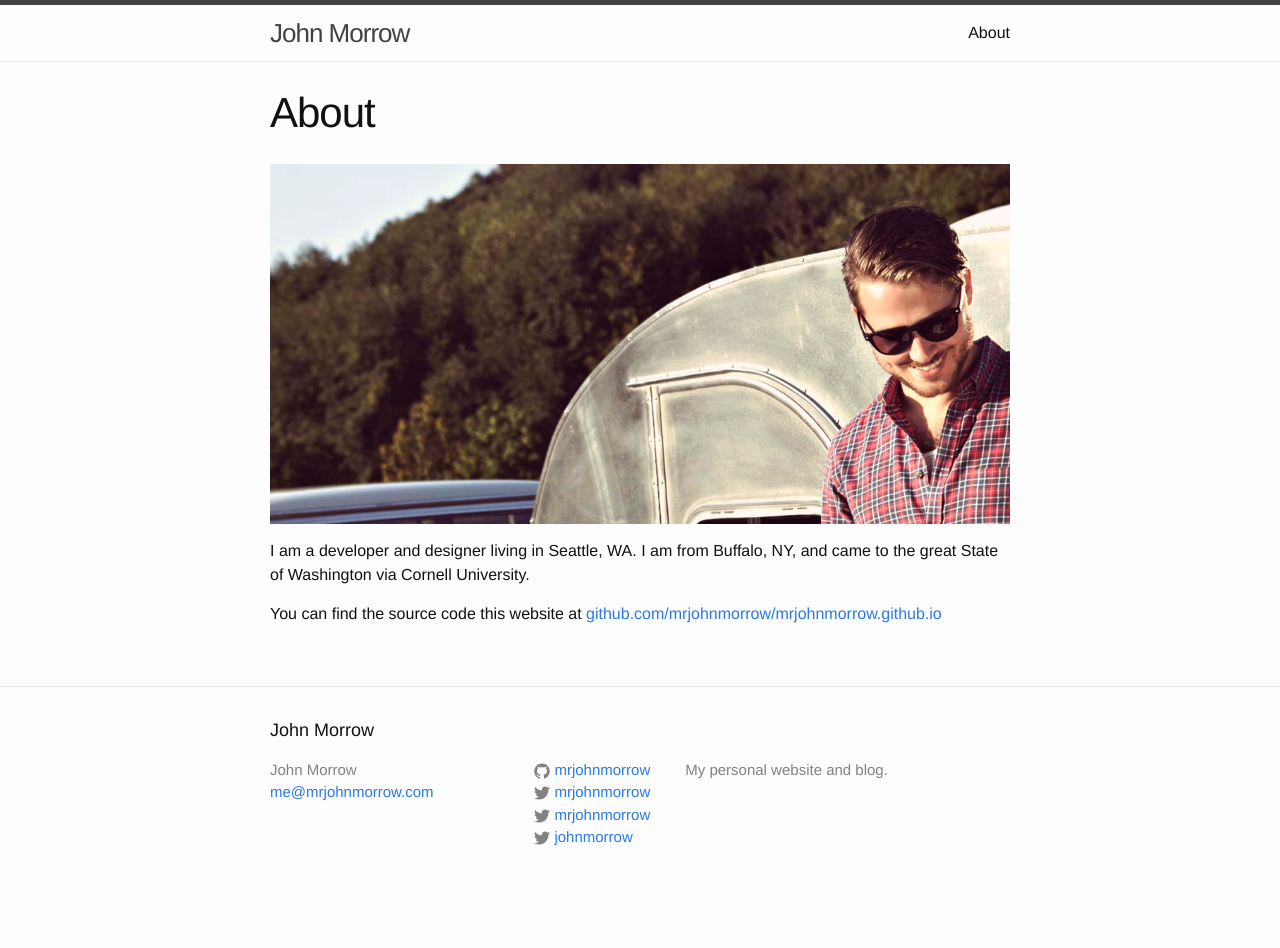
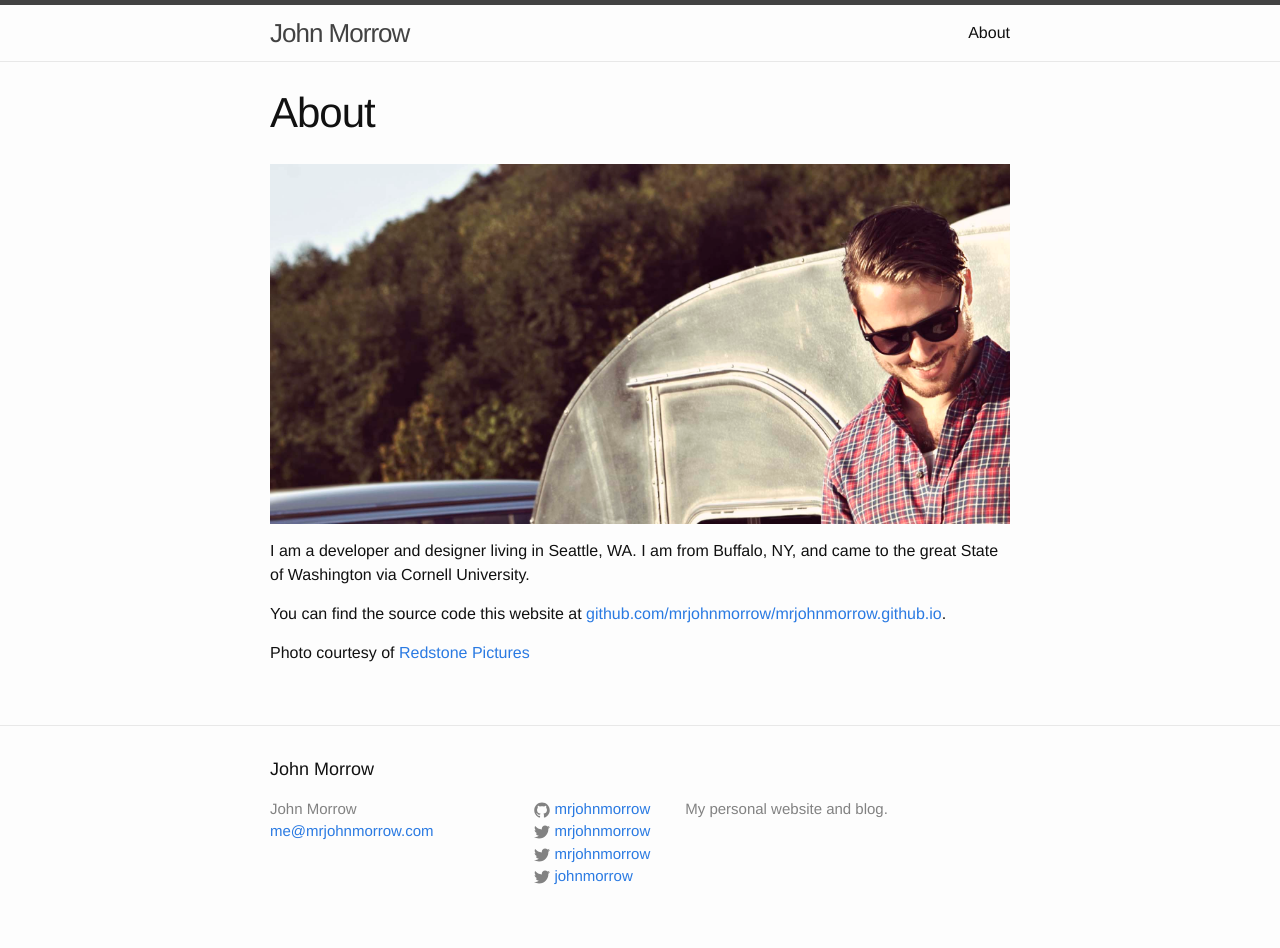
Before and after one commit to mrjohnmorrow/mrjohnmorrow.github.io, a Jekyll site: the page built from about.md, in a window 1280 px wide. Built offline with Jekyll 4.4.1, drawn with Linux system fonts in a browser that asks for light colours; before the commit the page ends 909 px from its top, so only the background shows below that.

Commit message:
Adding photo credit to about page

```diff
--- a/about.md
+++ b/about.md
@@ -8,4 +8,6 @@ permalink: /about/
 
 I am a developer and designer living in Seattle, WA.  I am from Buffalo, NY, and came to the great State of Washington via Cornell University.
 
-You can find the source code this website at  [github.com/mrjohnmorrow/mrjohnmorrow.github.io](https://github.com/mrjohnmorrow/mrjohnmorrow.github.io)
+You can find the source code this website at  [github.com/mrjohnmorrow/mrjohnmorrow.github.io](https://github.com/mrjohnmorrow/mrjohnmorrow.github.io).
+
+Photo courtesy of [Redstone Pictures](http://redstonepictures.com)
```
